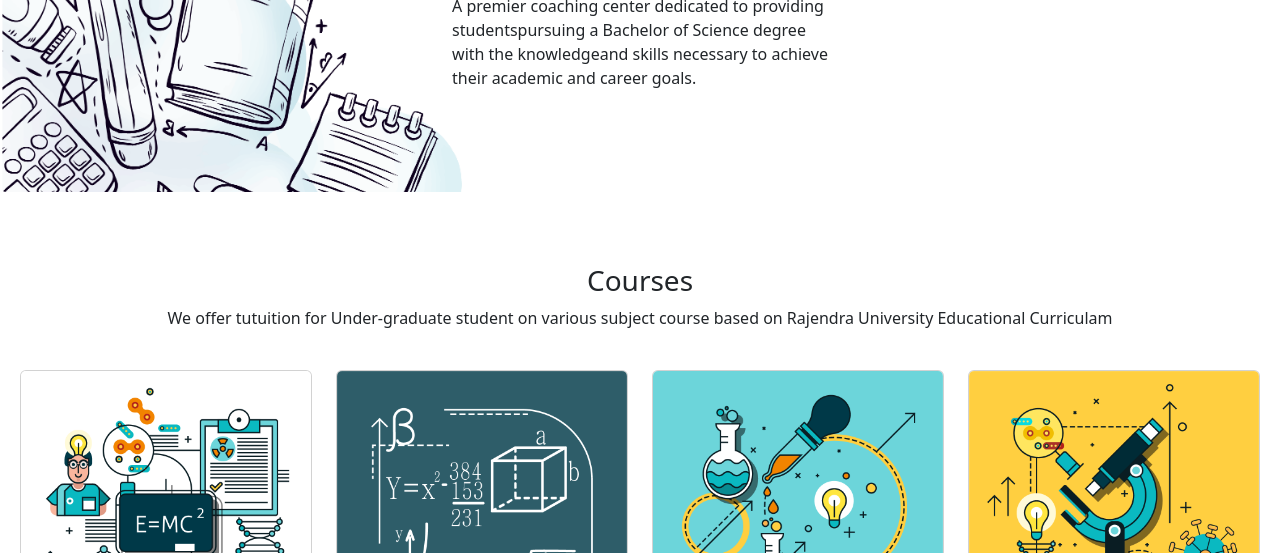
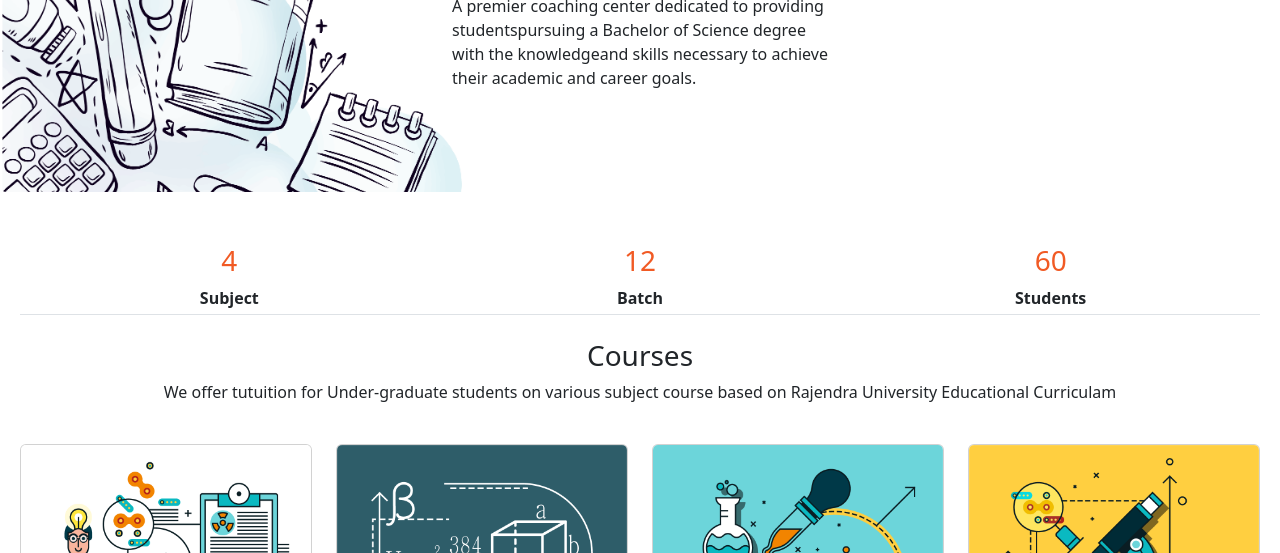
Before and after one commit to MishraAditya2000/snip-classes, a plain HTML site: page index.html in a window 1280 px wide. Shown: the part 247-800 px from the top of the page. Drawn offline with nearby package versions, Linux system fonts and the light colour scheme; files whose address does not match are found by name.

```diff
--- a/index.html
+++ b/index.html
@@ -84,12 +84,26 @@
 </div>
 
   </div>
+  <div class="row border-bottom text-center" style="margin-left: 8px;margin-right: 8px;padding: 4px">
+    <div class="col">
+      <p class="h3" id="subject" style="color: #F15A24;">4</p>
+      <b>Subject</b>
+    </div>
+    <div class="col">
+      <p class="h3" id="batch" style="color: #F15A24;">12</p>
+      <b>Batch</b>
+    </div>
+    <div class="col">
+      <p class="h3" id="student" style="color: #F15A24;">60</p>
+      <b>Students</b>
+    </div>
+  </div>
 </div>
 <div class="courses" style="margin-top: 18px;">
   <div class="row mt-4" id="courses" style="margin-left: 8px;margin-right: 8px;">
     <div class="col-12 text-center">
       <p class="h3">Courses</p>
-      <p class="p">We offer tutuition for Under-graduate student on various subject course based on Rajendra University Educational Curriculam</p>
+      <p class="p">We offer tutuition for Under-graduate students on various subject course based on Rajendra University Educational Curriculam</p>
     </div>
     <div class="col-12 col-lg-3 col-md-6 col-sm-12 d-flex justify-content-center">
       <div class="card mt-4" style="width: 21rem;">
@@ -384,6 +398,27 @@
 
 <!-- <script src="https://cdn.jsdelivr.net/npm/@popperjs/core@2.11.7/dist/umd/popper.min.js" integrity="sha384-zYPOMqeu1DAVkHiLqWBUTcbYfZ8osu1Nd6Z89ify25QV9guujx43ITvfi12/QExE" crossorigin="anonymous"></script> -->
 <script src="https://cdn.jsdelivr.net/npm/bootstrap@5.3.0-alpha3/dist/js/bootstrap.min.js" integrity="sha384-Y4oOpwW3duJdCWv5ly8SCFYWqFDsfob/3GkgExXKV4idmbt98QcxXYs9UoXAB7BZ" crossorigin="anonymous"></script>
+<script>
+  function animateValue(obj, start, end, duration) {
+  let startTimestamp = null;
+  const step = (timestamp) => {
+    if (!startTimestamp) startTimestamp = timestamp;
+    const progress = Math.min((timestamp - startTimestamp) / duration, 1);
+    obj.innerHTML = Math.floor(progress * (end - start) + start);
+    if (progress < 1) {
+      window.requestAnimationFrame(step);
+    }
+  };
+  window.requestAnimationFrame(step);
+}
+
+const obj = document.getElementById("subject");
+const obj2=document.getElementById("batch");
+const obj3=document.getElementById("student");
+animateValue(obj, 0, 4, 2000);
+animateValue(obj2,0,12,2500);
+animateValue(obj3,0,60,3000);
+</script>
 </body>
 <style>
   .profile{
```
